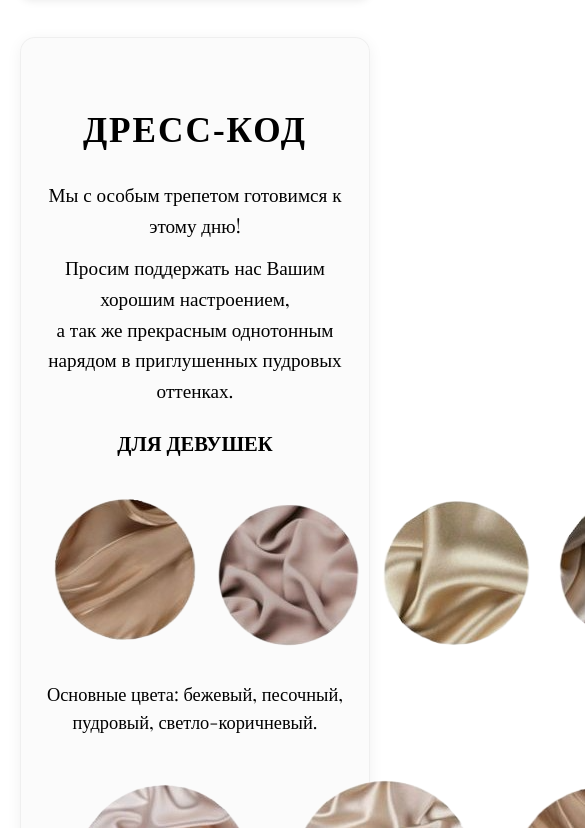
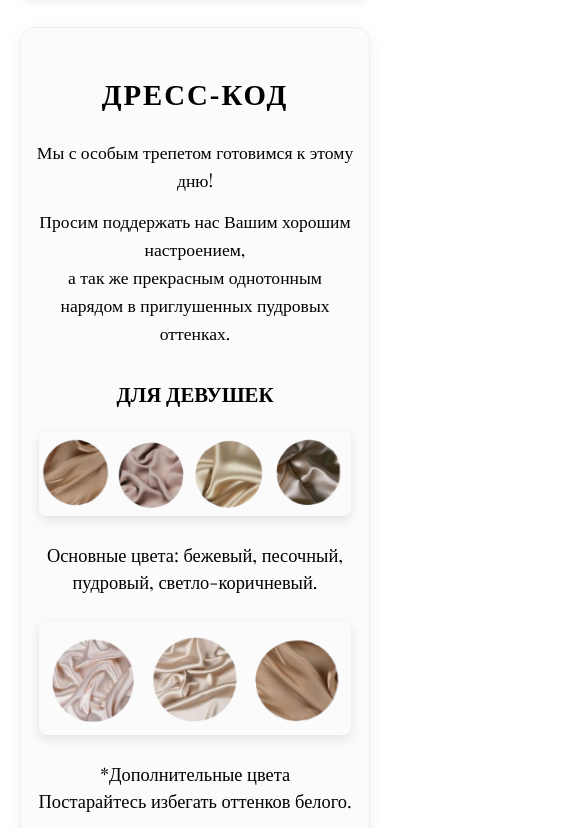
Before and after one commit to AMLETIK09/klimpolina, a plain HTML site: page index.html in a window 390 px wide. Shown: the part 2735-3563 px from the top of the page, 585 px wide, since content can reach past the window. Drawn offline with nearby package versions, Linux system fonts and the light colour scheme; a web font is replaced by a local one.

Commit message:
Update styles.css

```diff
--- a/styles.css
+++ b/styles.css
@@ -618,4 +618,76 @@ iframe {
     transform: translateY(-120vh) rotate(720deg);
     opacity: 0;
   }
+
 }
+
+/* --- АДАПТИВНЫЕ СТИЛИ ДЛЯ ДРЕСС-КОДА --- */
+.dress-code-exact {
+  padding: 25px 15px;
+}
+
+.dress-block {
+  margin-top: 30px;
+}
+
+.dress-description {
+  display: flex;
+  flex-direction: column;
+  align-items: center;
+  gap: 15px;
+}
+
+.dress-photo {
+  max-width: 100%;
+  height: auto;
+  border-radius: 8px;
+  box-shadow: 0 4px 12px rgba(0, 0, 0, 0.1);
+}
+
+.dress-note {
+  text-align: center;
+  font-size: 1.1rem;
+  line-height: 1.5;
+  margin: 5px 0 15px;
+  padding: 0 10px;
+}
+
+/* Адаптивность для мобильных устройств */
+@media (max-width: 768px) {
+  .dress-code-exact {
+    padding: 20px 10px;
+    margin: 30px 0;
+  }
+
+  .dress-block h3 {
+    font-size: 1.4rem;
+  }
+
+  .dress-note {
+    font-size: 1rem;
+    padding: 0 5px;
+  }
+
+  .dress-photo {
+    max-width: 95%;
+  }
+}
+
+@media (max-width: 480px) {
+  .dress-code-exact h2 {
+    font-size: 1.8rem;
+  }
+
+  .dress-block h3 {
+    font-size: 1.3rem;
+  }
+
+  .dress-text p {
+    font-size: 1.1rem;
+    padding: 0 5px;
+  }
+
+  .dress-note {
+    font-size: 0.95rem;
+  }
+}
```
